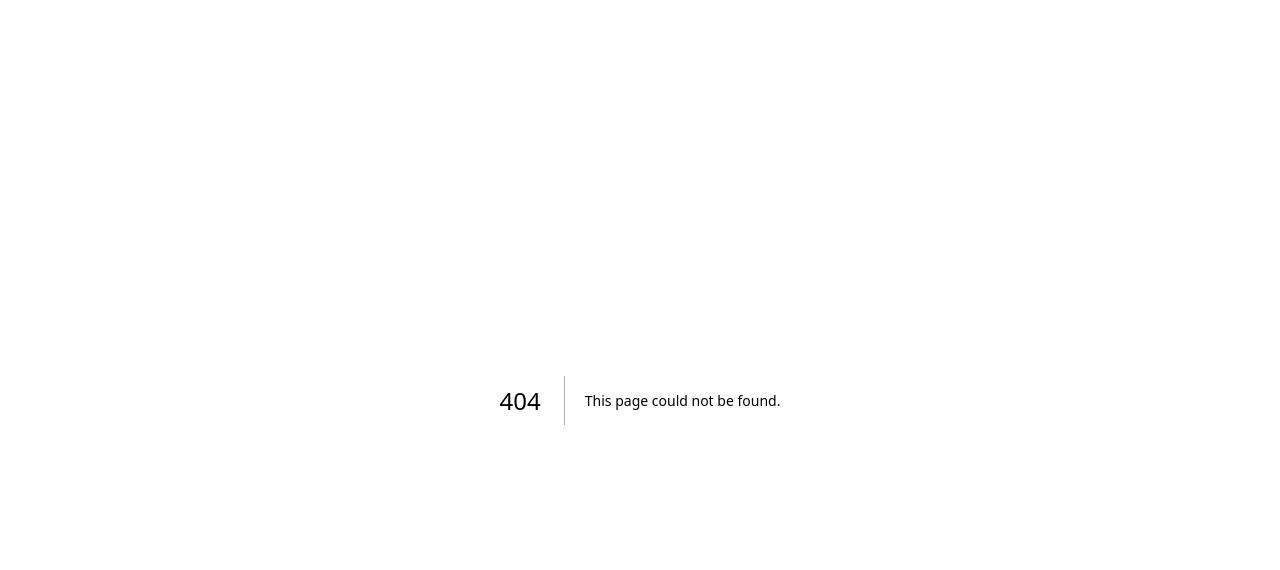
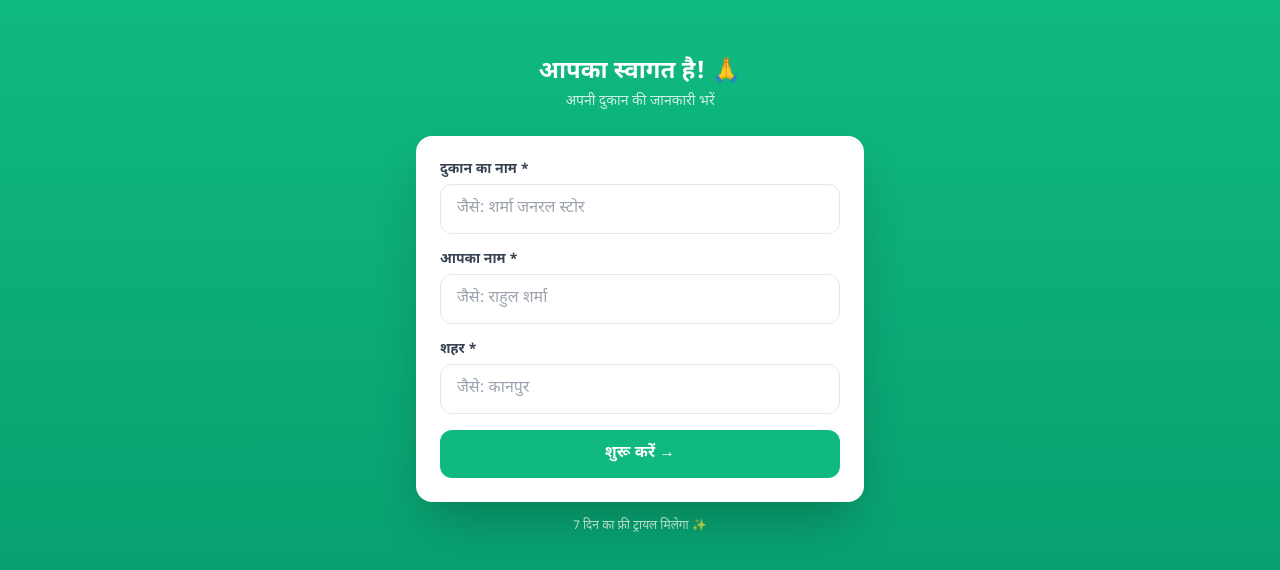
Before and after one commit to yesyousuppur-source/kirana-ai, a Next.js app: page /onboarding in a window 1280 px wide. Before the commit this address had no page. Shown: the top 570 px of the page. Built offline with nearby package versions, Linux system fonts and the light colour scheme; no server answers; sample sign-in values are in the browser's storage.

Commit message:
Create page.js

```diff
--- /dev/null
+++ b/app/onboarding/page.js
@@ -0,0 +1,113 @@
+"use client";
+import { useState, useEffect } from "react";
+import { useRouter } from "next/navigation";
+import { onAuthStateChanged } from "firebase/auth";
+import { auth } from "@/lib/firebase";
+import { createShop } from "@/lib/store";
+
+export default function OnboardingPage() {
+  const router = useRouter();
+  const [user, setUser] = useState(null);
+  const [shopName, setShopName] = useState("");
+  const [ownerName, setOwnerName] = useState("");
+  const [city, setCity] = useState("");
+  const [loading, setLoading] = useState(false);
+  const [error, setError] = useState("");
+
+  useEffect(() => {
+    const unsub = onAuthStateChanged(auth, (u) => {
+      if (!u) router.replace("/login");
+      else setUser(u);
+    });
+    return () => unsub();
+  }, [router]);
+
+  async function submit() {
+    setError("");
+    if (!shopName || !ownerName || !city) {
+      setError("सारी जानकारी भरें");
+      return;
+    }
+    setLoading(true);
+    try {
+      await createShop(user.uid, {
+        shopName,
+        ownerName,
+        city,
+        phone: user.phoneNumber,
+      });
+      router.replace("/dashboard");
+    } catch (e) {
+      setError("कुछ समस्या हुई। दोबारा कोशिश करें।");
+      console.error(e);
+    }
+    setLoading(false);
+  }
+
+  if (!user) return null;
+
+  return (
+    <div className="min-h-screen bg-gradient-to-b from-brand to-brand-dark p-6">
+      <div className="max-w-md mx-auto">
+        <div className="text-center mb-6 pt-8">
+          <h1 className="text-white text-2xl font-bold hi">आपका स्वागत है! 🙏</h1>
+          <p className="text-white/80 text-sm mt-1 hi">
+            अपनी दुकान की जानकारी भरें
+          </p>
+        </div>
+
+        <div className="bg-white rounded-2xl p-6 shadow-2xl">
+          <div className="mb-4">
+            <label className="text-sm font-bold text-gray-700 hi block mb-1">
+              दुकान का नाम *
+            </label>
+            <input
+              value={shopName}
+              onChange={(e) => setShopName(e.target.value)}
+              placeholder="जैसे: शर्मा जनरल स्टोर"
+              className="w-full px-4 py-3 border rounded-xl outline-none focus:border-brand hi"
+            />
+          </div>
+
+          <div className="mb-4">
+            <label className="text-sm font-bold text-gray-700 hi block mb-1">
+              आपका नाम *
+            </label>
+            <input
+              value={ownerName}
+              onChange={(e) => setOwnerName(e.target.value)}
+              placeholder="जैसे: राहुल शर्मा"
+              className="w-full px-4 py-3 border rounded-xl outline-none focus:border-brand hi"
+            />
+          </div>
+
+          <div className="mb-4">
+            <label className="text-sm font-bold text-gray-700 hi block mb-1">
+              शहर *
+            </label>
+            <input
+              value={city}
+              onChange={(e) => setCity(e.target.value)}
+              placeholder="जैसे: कानपुर"
+              className="w-full px-4 py-3 border rounded-xl outline-none focus:border-brand hi"
+            />
+          </div>
+
+          {error && <p className="text-red-500 text-xs mb-3 hi">{error}</p>}
+
+          <button
+            onClick={submit}
+            disabled={loading}
+            className="w-full bg-brand text-white py-3 rounded-xl font-bold hi disabled:opacity-50 active:bg-brand-dark"
+          >
+            {loading ? "सेव हो रहा है..." : "शुरू करें →"}
+          </button>
+        </div>
+
+        <p className="text-center text-white/70 text-xs mt-4 hi">
+          7 दिन का फ्री ट्रायल मिलेगा ✨
+        </p>
+      </div>
+    </div>
+  );
+                }
```
